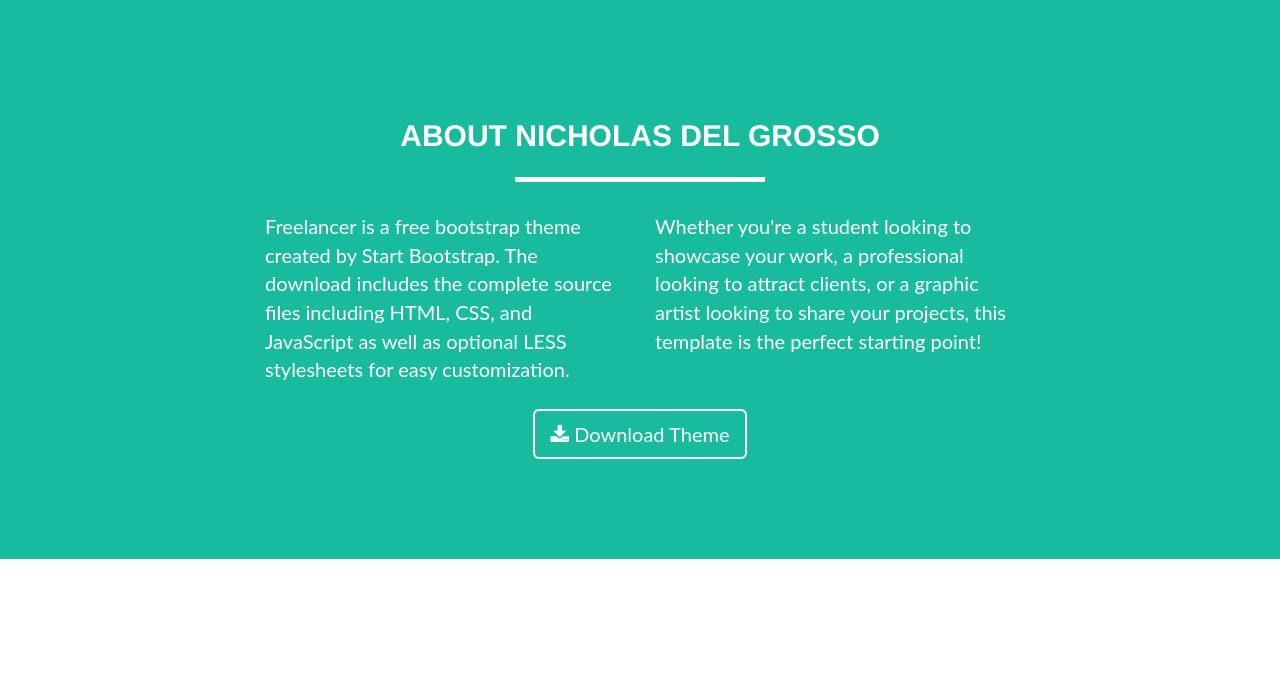
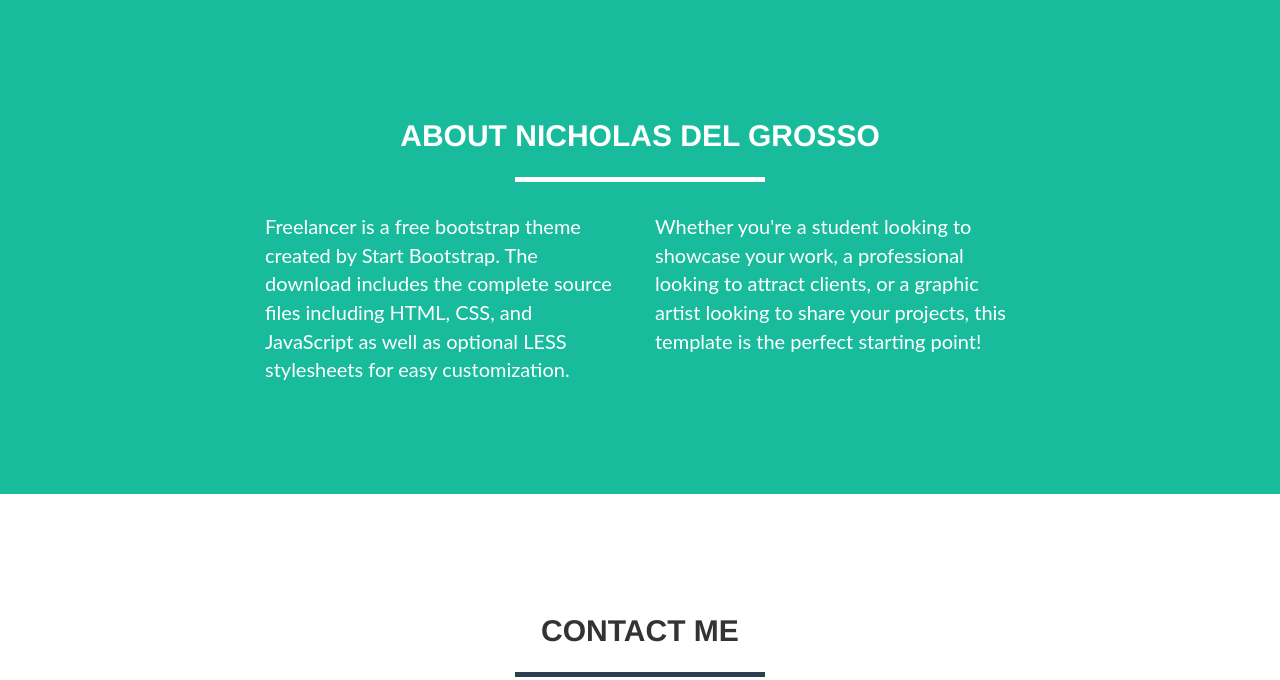
Before and after one commit to neuroneuro15/SciCourseSite2, a Flask app: template app/templates/index.html in a window 1280 px wide. Shown: the part 1498-2178 px from the top of the page. Run offline with Flask 2, Linux system fonts and the light colour scheme; the template is opened without the code that fills it, so the values that code supplies are empty; some libraries are stand-ins or nearby versions.

Commit message:
removed button.

```diff
--- a/app/templates/index.html
+++ b/app/templates/index.html
@@ -131,11 +131,6 @@
                     <div class="col-lg-4">
                         <p>Whether you're a student looking to showcase your work, a professional looking to attract clients, or a graphic artist looking to share your projects, this template is the perfect starting point!</p>
                     </div>
-                    <div class="col-lg-8 col-lg-offset-2 text-center">
-                        <a href="#" class="btn btn-lg btn-outline">
-                            <i class="fa fa-download"></i> Download Theme
-                        </a>
-                    </div>
                 </div>
             </div>
         </section>
```
